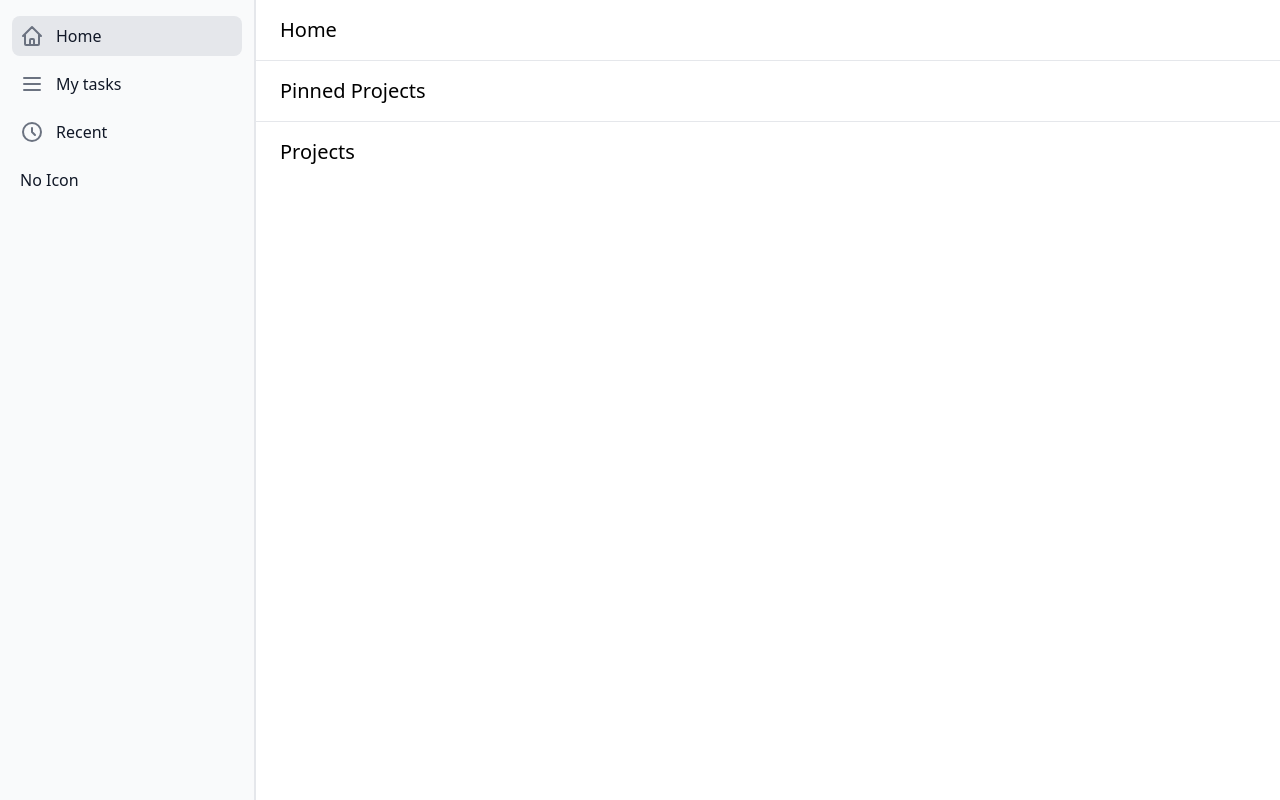
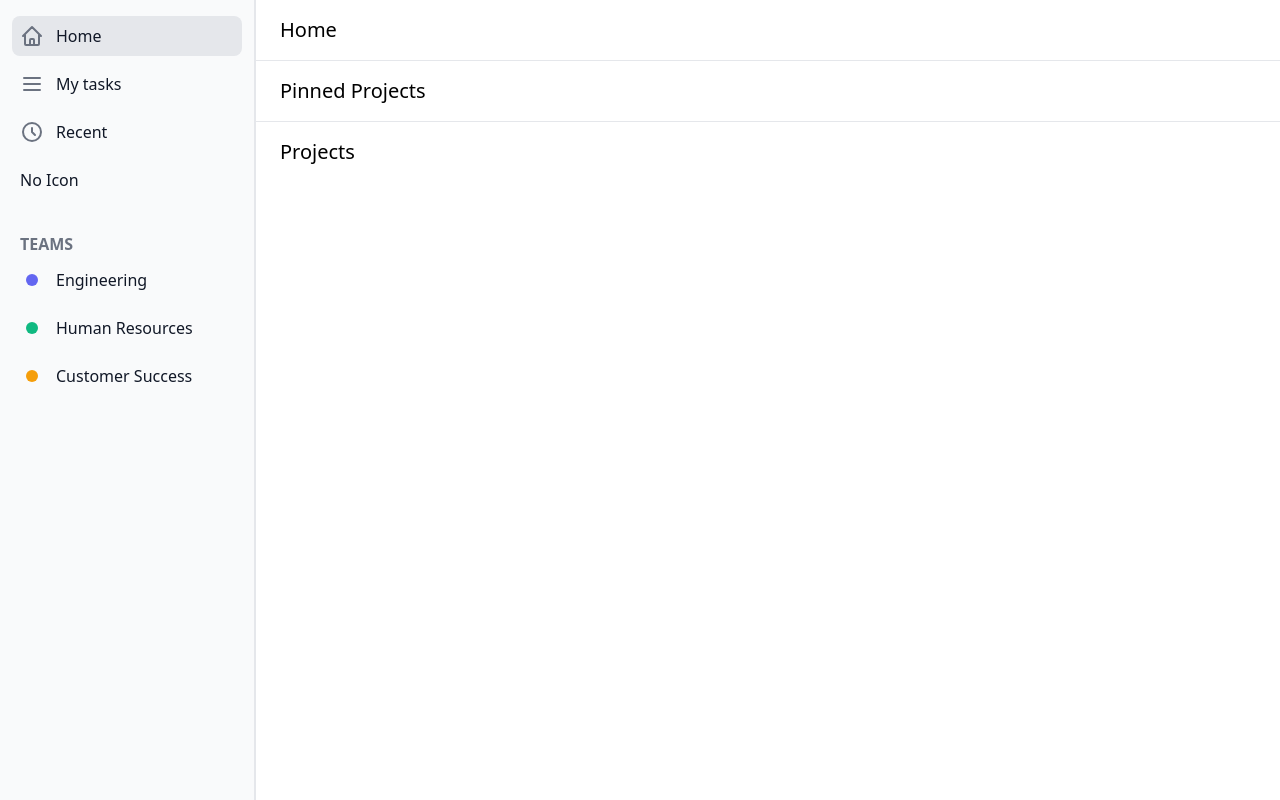
Before and after one commit to RickyC0626/skwash, a Next.js app in the folder client/: page / in a window 1280 px wide. Built offline with nearby package versions, Linux system fonts and the light colour scheme.

Commit message:
Add sidebar section

```diff
--- a/client/components/Sidebar.js
+++ b/client/components/Sidebar.js
@@ -27,6 +27,29 @@ export const Sidebar = () => (
         </SidebarButton>
       </SidebarButtonListItem>
     </SidebarButtonList>
+    <SidebarSection>
+      <SidebarSectionHeading>Teams</SidebarSectionHeading>
+      <SidebarButtonList>
+        <SidebarButtonListItem>
+          <SidebarButton>
+            <DotIcon fillColor='fill-indigo-500' />
+            <SidebarButtonText>Engineering</SidebarButtonText>
+          </SidebarButton>
+        </SidebarButtonListItem>
+        <SidebarButtonListItem>
+          <SidebarButton>
+            <DotIcon fillColor='fill-emerald-500' />
+            <SidebarButtonText>Human Resources</SidebarButtonText>
+          </SidebarButton>
+        </SidebarButtonListItem>
+        <SidebarButtonListItem>
+          <SidebarButton>
+            <DotIcon fillColor='fill-amber-500' />
+            <SidebarButtonText>Customer Success</SidebarButtonText>
+          </SidebarButton>
+        </SidebarButtonListItem>
+      </SidebarButtonList>
+    </SidebarSection>
   </aside>
 )
 
@@ -53,3 +76,21 @@ const SidebarButtonText = ({ children }) => (
     {children}
   </span>
 )
+
+const SidebarSection = ({ children }) => (
+  <section className='sidebar-section'>
+    {children}
+  </section>
+)
+
+const SidebarSectionHeading = ({ children }) => (
+  <span className='sidebar-section-heading'>
+    {children}
+  </span>
+)
+
+const DotIcon = ({ fillColor }) => (
+  <svg viewBox='0 0 100 100' className={`sidebar-button-icon ${fillColor}`}>
+    <circle cx='50' cy='50' r='25' />
+  </svg>
+)
--- a/client/styles/globals.css
+++ b/client/styles/globals.css
@@ -5,11 +5,11 @@
 @layer components {
   .sidebar {
     @apply bg-gray-50 border-r-2 border-gray-200
-    h-screen w-64
+    h-screen w-64 px-3 py-4
   }
 
   .sidebar-button-list {
-    @apply space-y-2 px-3 py-4
+    @apply space-y-2 mb-8
   }
 
   .sidebar-button-list-item {
@@ -34,8 +34,10 @@
   }
 
   .sidebar-section {
+    @apply space-y-1
   }
 
   .sidebar-section-heading {
+    @apply uppercase text-gray-500 font-bold px-2
   }
 }
```
